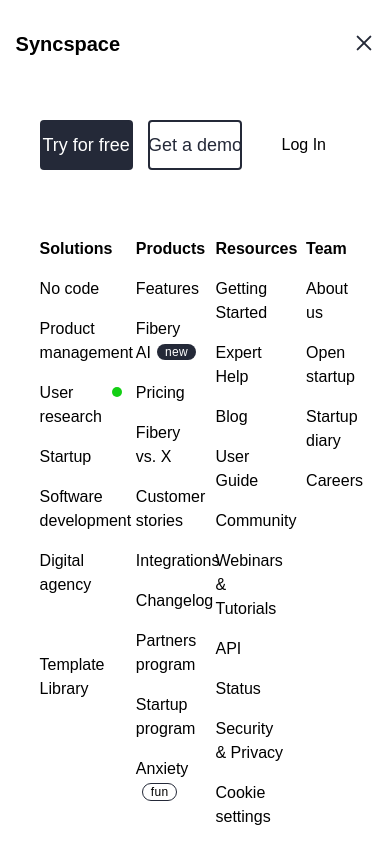
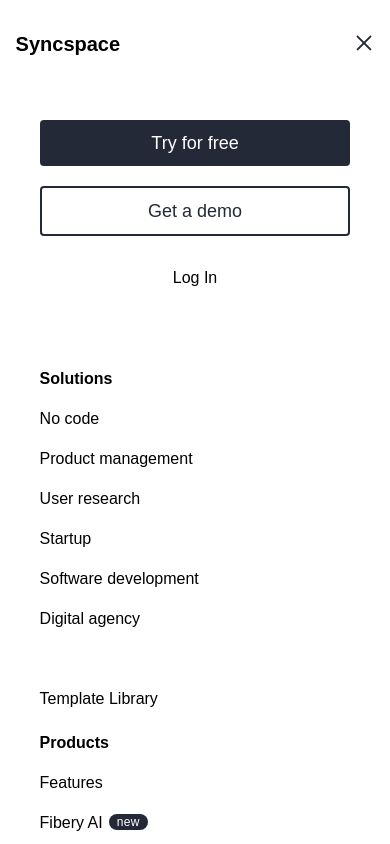
Before and after one commit to nathanaeld01/react-tailwind-app, a React (Create React App) app: page / in a window 390 px wide. Both pictures are taken after a click on the button 364 px from the left and 44 px from the top of the page. Shown: the top 844 px of the page. Built offline with nearby package versions, Linux system fonts and the light colour scheme.

Commit message:
fix(styles): fixed navigation ui style bugs

```diff
--- a/src/components/navigation/index.jsx
+++ b/src/components/navigation/index.jsx
@@ -83,7 +83,7 @@
 		<div
 			className={cn(
 				"navigation group/nav pointer-events-none fixed left-0 top-0 z-5 flex w-full items-center justify-between px-[4%] py-7.5 hover:bg-white 2xl:px-[calc(50%-660px)]",
-				isToggled && "active max-xl:!animate-none",
+				isToggled && "active max-sm:bg-white max-xl:!animate-none",
 				navClasses,
 			)}
 			ref={navRef}
@@ -98,12 +98,17 @@
 			</div>
 			<button
 				className="nav-toggle relative z-4 block size-5 origin-center cursor-pointer xl:hidden"
-				onClick={() => setIsToggled(!isToggled)}
+				onClick={() => {
+					document.body.style.overflow = isToggled
+						? "auto"
+						: "hidden";
+					setIsToggled(!isToggled);
+				}}
 				type="button"
 			/>
 			<div
 				className={cn(
-					"grow max-xl:fixed max-xl:left-0 max-xl:top-0 max-xl:hidden max-xl:bg-white max-xl:px-[4%] max-xl:pt-25 max-xl:size-dv xl:pl-5",
+					"grow max-xl:fixed max-xl:left-0 max-xl:top-0 max-xl:hidden max-xl:overflow-y-auto max-xl:bg-white max-xl:px-[4%] max-xl:pt-25 max-xl:size-dv xl:pl-5",
 					isToggled && "max-xl:block",
 					menuClasses,
 				)}
@@ -243,7 +248,7 @@
 							•••
 						</NavDropdownTitle>
 						<NavDropdownMenu className="max-xl:visible max-xl:static max-xl:block max-xl:w-full max-xl:border-0 max-xl:p-0">
-							<div className="mb-7.5 flex gap-5">
+							<div className="mb-7.5 flex flex-col gap-5 max-md:flex-wrap sm:flex-row">
 								<div className="nav-foot-col">
 									<h4 className="font-semibold">Solutions</h4>
 									<FootItem>No code</FootItem>
@@ -308,24 +313,29 @@
 							</div>
 						</NavDropdownMenu>
 					</NavDropdown>
-					<div className="flex flex-row-reverse justify-between max-xl:px-6 max-xl:pb-15 max-xl:pt-5 max-xl:*:w-[30%] xl:ml-auto xl:flex-row xl:gap-4">
+					<div className="flex flex-col-reverse justify-between max-sm:gap-5 max-xl:px-6 max-xl:pb-15 max-xl:pt-5 sm:flex-row-reverse sm:max-xl:*:w-[30%] xl:ml-auto xl:flex-row xl:gap-4">
 						<Link
 							className={cn(
-								"inline-flex items-center justify-center px-6 xl:px-4",
+								"inline-flex items-center justify-center px-6 max-sm:w-full max-sm:py-2.5 xl:px-4",
 								itemClasses,
 							)}
 						>
 							Log In
 						</Link>
 						<Button
-							className={itemClasses}
+							className={cn("max-sm:w-full", itemClasses)}
 							size="sm"
 							text="md"
 							variant="secondary"
 						>
 							Get a demo
 						</Button>
-						<Button size="sm" text="md" variant="primary">
+						<Button
+							className="max-sm:w-full"
+							size="sm"
+							text="md"
+							variant="primary"
+						>
 							Try for free
 						</Button>
 					</div>
--- a/src/styles/navigation.css
+++ b/src/styles/navigation.css
@@ -42,7 +42,7 @@
 
 /****** Nav Foot Columns ******/
 .nav-foot-col {
-	@apply flex grow flex-col gap-4;
+	@apply flex w-full grow flex-col gap-4 md:w-auto sm:w-[calc(50%-1rem)];
 }
 
 .nav-foot-col .nav-foot-item {
```
